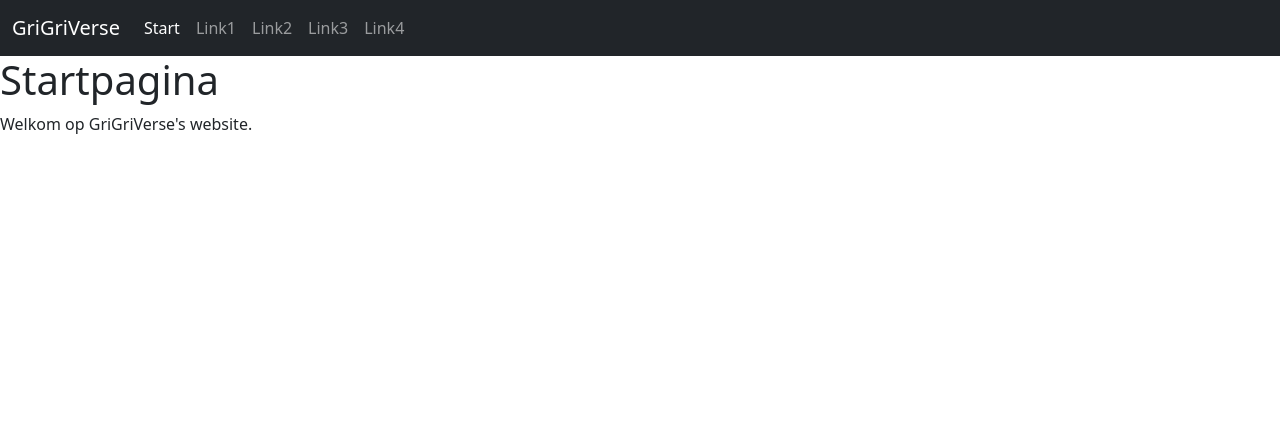
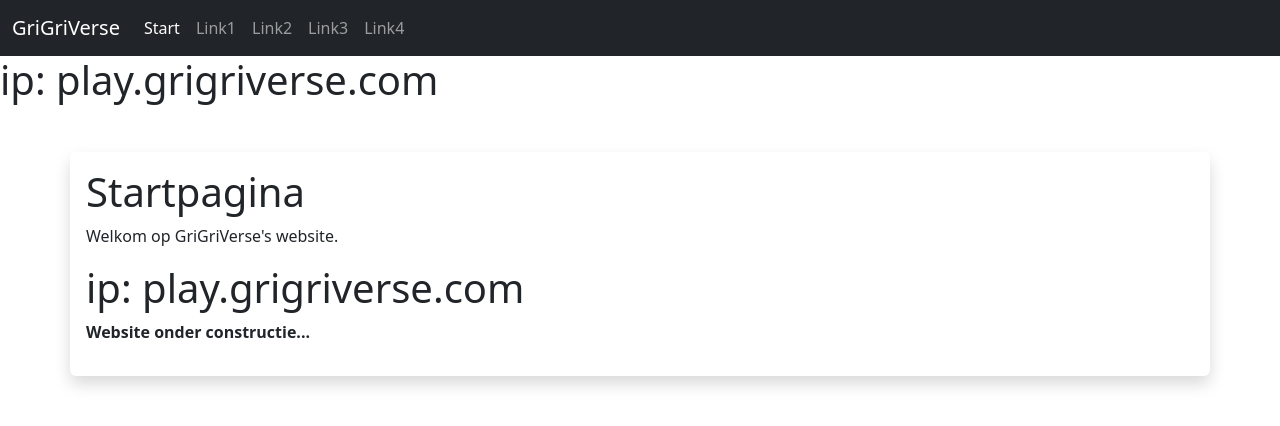
Before and after one commit to grishian/grigriverse, a Flask app: page / in a window 1280 px wide. Shown: the top 426 px of the page. Run offline with Flask 2, Linux system fonts and the light colour scheme.

Commit message:
Iets mooier achterlaten (ik wil voor vandaag afronden)

```diff
--- a/myapp/templates/general/home.html
+++ b/myapp/templates/general/home.html
@@ -5,4 +5,8 @@
 <p>
     Welkom op GriGriVerse's website.
 </p>
+<h1>ip: play.grigriverse.com</h1>
+<p>
+    <b>Website onder constructie...<b>
+</p>
 {% endblock %}
--- a/myapp/templates/index.html
+++ b/myapp/templates/index.html
@@ -53,10 +53,13 @@
             </div>
         </div>
     </nav>
+    <h1>ip: play.grigriverse.com</h1>
+    <div class="shadow p-3 my-5 bg-body rounded container position-relative">
 
-    {% block main_content %}
+        {% block main_content %}
 
-    {% endblock %}
+        {% endblock %}
+    </div>
 
 </body>
 
```
